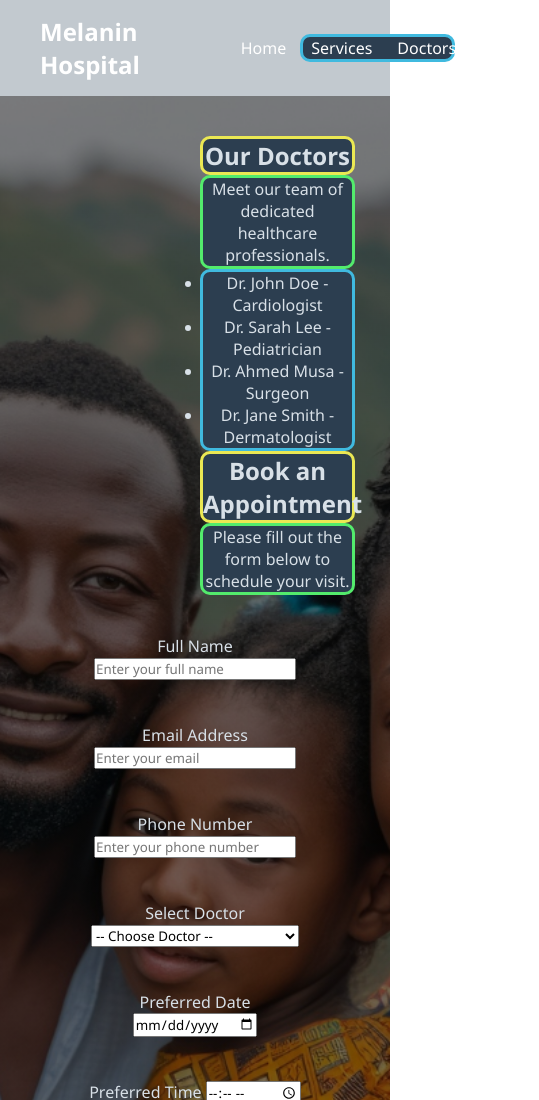
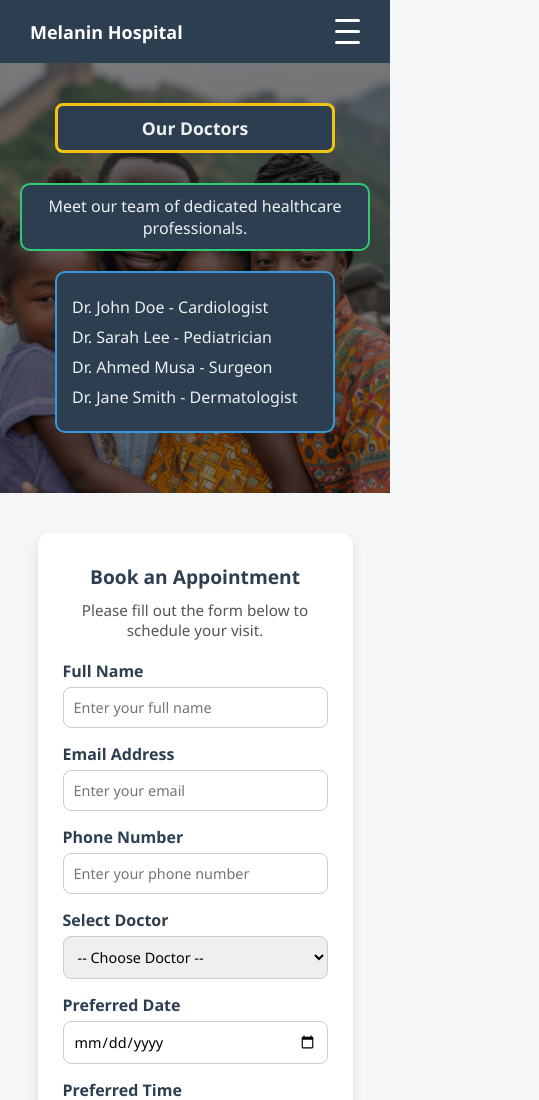
Before and after one commit to papi-coder/melanin-hosptal, a plain HTML site: page doctors.html in a window 390 px wide. Shown: the top 1100 px of the page, 539 px wide, since content can reach past the window. Drawn offline with Linux system fonts and the light colour scheme; files whose address does not match are found by name.

Commit message:
Refactor Doctors page layout and styles
Updated the layout and styles for the Doctors page, including a responsive navbar and improved appointment form design.

```diff
--- a/doctors.html
+++ b/doctors.html
@@ -1,10 +1,11 @@
 <!DOCTYPE html>
 <html lang="en">
 <head>
-  <meta charset="UTF-8">
-  <meta name="viewport" content="width=device-width, initial-scale=1.0">
+  <meta charset="UTF-8" />
+  <meta name="viewport" content="width=device-width, initial-scale=1.0" />
   <title>Melanin Hospital - Doctors</title>
-  <style>/* Reset */
+  <style>
+    /* Reset */
     * {
       margin: 0;
       padding: 0;
@@ -12,17 +13,23 @@
       font-family: 'Segoe UI', Tahoma, Geneva, Verdana, sans-serif;
     }
 
+    body {
+      background-color: #f4f6f8;
+      color: #2c3e50;
+    }
+
     /* Navbar */
     .navbar {
       display: flex;
       justify-content: space-between;
       align-items: center;
-  background: #c2c9cf;
-  padding: 15px 40px;
+      background: #2c3e50;
+      padding: 15px 30px;
+      position: relative;
     }
 
     .logo {
-  font-size: 24px;
+      font-size: 22px;
       font-weight: bold;
       color: white;
     }
@@ -30,10 +37,11 @@
     .nav-links {
       list-style: none;
       display: flex;
+      gap: 25px;
     }
 
     .nav-links li {
-  margin-left: 25px;
+      margin: 0;
     }
 
     .nav-links a {
@@ -47,130 +55,215 @@
       color: #f39c12;
     }
 
-/* Hero */
-.hero {
-  height: 80vh;
-  display: flex;
+    /* Hamburger Menu */
+    .menu-toggle {
+      display: none;
       flex-direction: column;
-  justify-content: center;
-  align-items: center;
-  background: linear-gradient(rgba(0,0,0,0.5), rgba(0,0,0,0.5)),
-              url() center/cover no-repeat;
-  color: white;
-  text-align: center;
+      cursor: pointer;
     }
 
-.hero h1 {
-  font-size: 48px;
-  margin-bottom: 15px;
-}
-
-.hero p {
-  font-size: 20px;
-}
-
-.flex-item {
-  background:url(/imgs/family\ 2.jpg) ;
-  padding: 25px;
-  flex: 1;
-  min-width: 220px;
-  border-radius: 12px;
-  box-shadow: 0 6px 12px rgba(0,0,0,0.1);
-  transition: transform 0.3s, box-shadow 0.3s;
-  text-align: center;
-}
-
-.flex-item:hover {
-  transform: translateY(-8px);
-  box-shadow: 0 8px 16px rgba(0,0,0,0.2);
-}
-
-.flex-item img {
-  width: 80px;
-  margin-bottom: 15px;
-}
-
-.flex-item h2 {
-  color: #cad3e0;
-  margin-bottom: 10px;
-  pointer: cursor
+    .menu-toggle span {
+      background: white;
+      height: 3px;
+      width: 25px;
+      margin: 4px 0;
+      border-radius: 2px;
     }
 
     /* Content Section */
     .content {
-  padding: 40px;
       text-align: center;
-  margin-bottom: 20px;
- background: linear-gradient(rgba(0,0,0,0.5), rgba(0,0,0,0.5)),
+      padding: 40px 20px;
+      background: linear-gradient(rgba(0, 0, 0, 0.5), rgba(0, 0, 0, 0.5)),
         url('/imgs/family.jpg') center/cover no-repeat;
-
-
-
-
+      color: #ecf0f1;
     }
 
     .content h2 {
-  color: #d8e0e7;
-
-}
-div h2{
-cursor: pointer;
-background:#2c3e50 ;
-width: 50%;
-height: 50%;
-align-items: center;
-justify-content: center;
-margin-left:160px ;
-border-radius: 10px;
-border: 3px solid rgb(235, 232, 83);
-}
-.content p {
-  color: #d8e0e7;
+      background: #2c3e50;
+      display: inline-block;
+      padding: 10px 20px;
+      border-radius: 8px;
+      border: 3px solid #f1c40f;
+      margin-bottom: 20px;
     }
 
-p {
-  cursor: pointer;
+    .content p {
+      margin: 10px auto;
+      max-width: 600px;
       background: #2c3e50;
-width: 50%;
-height: 50%;
-align-items: center;
-justify-content: center;
-margin-left:160px ;
+      padding: 10px;
       border-radius: 10px;
-border: 3px solid rgb(83, 235, 108);
+      border: 2px solid #2ecc71;
     }
 
     .content ul {
-  color: #d8e0e7;
+      list-style: none;
+      max-width: 400px;
+      margin: 20px auto;
+      background: #2c3e50;
+      border: 2px solid #3498db;
+      border-radius: 10px;
+      padding: 15px;
+      text-align: left;
     }
 
-ul{
-   cursor: pointer;
-background:#2c3e50 ;
-width: 50%;
-height: 50%;
-align-items: center;
-justify-content: center;
-margin-left:160px ;
-border-radius: 10px;
-border: 3px solid rgb(64, 186, 223);
+    .content ul li {
+      margin: 8px 0;
+      color: #ecf0f1;
     }
 
+    /* Appointment Section */
+    .appointment-section {
+      padding: 40px 20px;
+      text-align: center;
+    }
 
-form {
-   padding: 40px;
-  text-align: center;
+    .form-container {
+      background: white;
+      max-width: 500px;
+      margin: 0 auto;
+      border-radius: 12px;
+      box-shadow: 0 6px 12px rgba(0, 0, 0, 0.1);
+      padding: 30px 25px;
+    }
+
+    .form-container h2 {
+      color: #2c3e50;
+      margin-bottom: 10px;
+    }
+
+    .form-container p {
+      color: #555;
+      font-size: 0.95rem;
       margin-bottom: 20px;
-  color: #d8e0e7;
+    }
 
+    .form-group {
+      text-align: left;
+      margin-bottom: 15px;
+    }
+
+    label {
+      display: block;
+      margin-bottom: 5px;
+      font-weight: bold;
+      color: #2c3e50;
+    }
+
+    input,
+    select {
+      width: 100%;
+      padding: 10px;
+      border-radius: 8px;
+      border: 1px solid #ccc;
+      outline: none;
+      font-size: 1rem;
+    }
+
+    input:focus,
+    select:focus {
+      border-color: #3498db;
+    }
+
+    .submit-btn {
+      background: #2c3e50;
+      color: white;
+      padding: 12px 25px;
+      border: none;
+      border-radius: 8px;
+      cursor: pointer;
+      transition: background 0.3s;
+    }
+
+    .submit-btn:hover {
+      background: #1a242f;
+    }
+
+    .hidden {
+      display: none;
+    }
+
+    /* Confirmation Box */
+    #confirmation-box {
+      background: #ecf0f1;
+      border-radius: 10px;
+      padding: 25px;
+      box-shadow: 0 4px 10px rgba(0, 0, 0, 0.1);
+      color: #2c3e50;
+    }
+
+    /* Responsive Design */
+    @media (max-width: 768px) {
+      .nav-links {
+        position: absolute;
+        top: 60px;
+        left: 0;
+        width: 100%;
+        flex-direction: column;
+        background: #2c3e50;
+        display: none;
+      }
+
+      .nav-links.active {
+        display: flex;
+      }
+
+      .menu-toggle {
+        display: flex;
+      }
+
+      .content h2 {
+        width: 80%;
+        font-size: 1.3rem;
+      }
+
+      .content ul {
+        width: 80%;
+      }
+
+      .form-container {
+        width: 90%;
+      }
+    }
+
+    @media (max-width: 480px) {
+      .logo {
+        font-size: 18px;
+      }
+
+      .content h2 {
+        font-size: 1.1rem;
+      }
+
+      .form-container h2 {
+        font-size: 1.2rem;
+      }
+
+      input,
+      select {
+        font-size: 0.9rem;
+      }
+
+      .submit-btn {
+        padding: 10px 18px;
+        font-size: 0.9rem;
+      }
     }
   </style>
-  <link rel="stylesheet" href="style.css">
 </head>
 <body>
+  <!-- Navbar -->
   <nav class="navbar">
     <div class="logo">Melanin Hospital</div>
-    <ul class="nav-links">
+
+    <div class="menu-toggle" id="menu-toggle">
+      <span></span>
+      <span></span>
+      <span></span>
+    </div>
+
+    <ul class="nav-links" id="nav-links">
       <li><a href="index.html">Home</a></li>
       <li><a href="services.html">Services</a></li>
       <li><a href="doctors.html">Doctors</a></li>
@@ -178,11 +271,9 @@ form {
     </ul>
   </nav>
 
+  <!-- Doctors Section -->
   <section class="content">
-    <div>
- <h2 class="docs">Our Doctors</h2>
-    </div>
-
+    <h2>Our Doctors</h2>
     <p>Meet our team of dedicated healthcare professionals.</p>
     <ul>
       <li>Dr. John Doe - Cardiologist</li>
@@ -190,39 +281,29 @@ form {
       <li>Dr. Ahmed Musa - Surgeon</li>
       <li>Dr. Jane Smith - Dermatologist</li>
     </ul>
+  </section>
 
-   <header>
-
-
-
+  <!-- Appointment Form -->
   <section class="appointment-section">
-    <div class="form-container">
-      <!-- Booking Form -->
-      <div id="form-box">
+    <div class="form-container" id="form-box">
       <h2>Book an Appointment</h2>
       <p>Please fill out the form below to schedule your visit.</p>
 
-        <form id="appointment-form" class="appointment-form">
+      <form id="appointment-form">
         <div class="form-group">
           <label for="fullname">Full Name</label>
-            <input type="text" id="fullname" placeholder="Enter your full name" required>
+          <input type="text" id="fullname" placeholder="Enter your full name" required />
         </div>
-          <br>
-          <br>
 
         <div class="form-group">
           <label for="email">Email Address</label>
-            <input type="email" id="email" placeholder="Enter your email" required>
+          <input type="email" id="email" placeholder="Enter your email" required />
         </div>
-          <br>
-          <br>
 
         <div class="form-group">
           <label for="phone">Phone Number</label>
-            <input type="tel" id="phone" placeholder="Enter your phone number" required>
+          <input type="tel" id="phone" placeholder="Enter your phone number" required />
         </div>
-          <br>
-          <br>
 
         <div class="form-group">
           <label for="doctor">Select Doctor</label>
@@ -233,67 +314,54 @@ form {
             <option value="Dr. Adams White (Orthopedic)">Dr. Adams White - Orthopedic</option>
           </select>
         </div>
-          <br>
-          <br>
 
         <div class="form-group">
           <label for="date">Preferred Date</label>
-            <input type="date" id="date" required>
+          <input type="date" id="date" required />
         </div>
-          <br>
-          <br>
 
         <div class="form-group">
           <label for="time">Preferred Time</label>
-            <input type="time" id="time" required>
+          <input type="time" id="time" required />
         </div>
-          <br>
-          <br>
 
         <button type="submit" class="submit-btn">Book Appointment</button>
       </form>
     </div>
-      <br>
-      <br>
 
-      <!-- Confirmation Box -->
     <div id="confirmation-box" class="hidden">
       <h2>✅ Appointment Confirmed!</h2>
       <p id="confirmation-message"></p>
       <button onclick="window.location.reload()" class="submit-btn">Book Another</button>
     </div>
-    </div>
   </section>
 
   <script>
-    // Form handling
+    // Navbar toggle
+    const menuToggle = document.getElementById('menu-toggle');
+    const navLinks = document.getElementById('nav-links');
+    menuToggle.addEventListener('click', () => {
+      navLinks.classList.toggle('active');
+    });
+
+    // Appointment confirmation
     const form = document.getElementById("appointment-form");
     const formBox = document.getElementById("form-box");
     const confirmationBox = document.getElementById("confirmation-box");
     const confirmationMsg = document.getElementById("confirmation-message");
 
     form.addEventListener("submit", function(e) {
-      e.preventDefault(); // stop page reload
-
-      // Collect user data
+      e.preventDefault();
       const name = document.getElementById("fullname").value;
       const doctor = document.getElementById("doctor").value;
       const date = document.getElementById("date").value;
       const time = document.getElementById("time").value;
 
-      // Build confirmation text
-      confirmationMsg.innerHTML =
-        `Dear <strong>${name}</strong>, your appointment with <strong>${doctor}</strong>
-        has been scheduled for <strong>${date}</strong> at <strong>${time}</strong>.
-        Thank you for choosing Melanin Hospital.`;
+      confirmationMsg.innerHTML = `Dear <strong>${name}</strong>, your appointment with <strong>${doctor}</strong> has been scheduled for <strong>${date}</strong> at <strong>${time}</strong>. Thank you for choosing Melanin Hospital.`;
 
-      // Hide form, show confirmation
       formBox.style.display = "none";
       confirmationBox.style.display = "block";
     });
-  </script>  </section>
-
-
-  </form>
+  </script>
 </body>
 </html>
```
Lines whose indentation alone changed are shown as unchanged.
